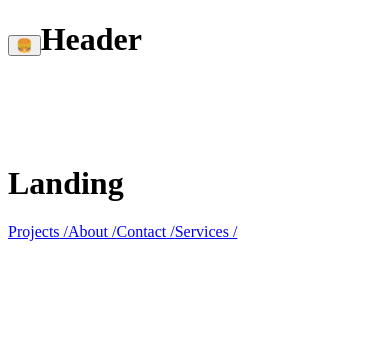
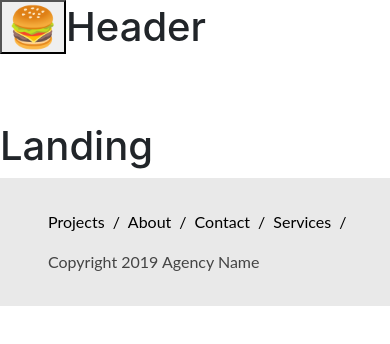
Before and after one commit to calvchum/agency-webpage, a React (Create React App) app: page / in a window 390 px wide. Shown: the top 344 px of the page. Built offline with nearby package versions, Linux system fonts and the light colour scheme.

Commit message:
footer done & responsive

```diff
--- a/package.json
+++ b/package.json
@@ -3,6 +3,7 @@
   "version": "0.1.0",
   "private": true,
   "dependencies": {
+    "bootstrap": "^4.3.1",
     "node-sass": "^4.12.0",
     "react": "^16.8.6",
     "react-bootstrap": "^1.0.0-beta.8",
--- a/src/components/Footer.js
+++ b/src/components/Footer.js
@@ -5,28 +5,30 @@ import { Container, Row, Col } from 'react-bootstrap';
 
 class Footer extends Component {
   render() {
+
+  {/* NAVIGATION LINKS */}
     let menuLinks = data.menuItems.map((item, i) => {
       return (
-        <Link to={item.link} key={i}>
-          <li className="footer-link-item" key={i}>{item.title} / </li>
+        <Link to={item.link} className="body-text footer-link-item" key={i}>
+          <li key={i}> {item.title} </li>
+          <div> / </div>
         </Link>
       )
     })
 
     return (
-      <Container>
-        <Row>
-          <Col>
+        <Row className="footer-container">
+    {/* RENDERING NAVIGATION LINKS */}
+          <Col className="footer-content-align" xs="12" md="6" lg="6">
             <ul className="footer-navigation">
               {menuLinks}
             </ul>
           </Col>
-
-          <Col>
-
+    {/* COPYRIGHT */}
+          <Col className="footer-content-align copyright-justify-content" xs="12" md="6" lg="6">
+            <p className="body-text ">Copyright 2019 Agency Name</p>
           </Col>
         </Row>
-      </Container>
     );
   }
 }
--- a/src/index.js
+++ b/src/index.js
@@ -1,8 +1,9 @@
 import React from 'react';
 import ReactDOM from 'react-dom';
+import './styles/style.scss';
+import 'bootstrap/dist/css/bootstrap.min.css';
+import * as serviceWorker from './serviceWorker';
 import App from './components/App';
-import * as serviceWorker from './serviceWorker';
-import './styles/style.scss';
 
 
 ReactDOM.render(<App />, document.getElementById('root'));
--- a/src/styles/_footer.scss
+++ b/src/styles/_footer.scss
@@ -1,10 +1,48 @@
+.footer-container {
+  min-height: 88px;
+  background: $grey;
+  padding: 24px 0px;
+}
+
 .footer-navigation {
   display: flex;
   list-style: none;
-  padding: 0px;
+  padding-left: 48px;
+  margin: 0px;
+}
+.footer-content-align {
+  display: flex;
+  align-items: center;
+  color: $charcoal;
+}
+.copyright-justify-content {
+  justify-content: flex-end;
+  margin-bottom: 0px;
+  & p {
+    margin-bottom: 0px;
+    padding: 0px 48px 0px 0px;
+  }
+}
+.footer-link-item {
+  text-decoration: none !important;
+  display: flex;
+  color: #000000;
+  &:hover {
+    color: $charcoal;
+  }
+  & div {
+    padding: 0px 8px;
+  }
 }
 
-.footer-link-item {
-    text-decoration: none !important;
-
+@media (max-width: 768px) {
+  .copyright-justify-content {
+    justify-content: flex-start;
+    & p {
+      padding: 0px 0px 0px 48px;
+    }
   }
+  .footer-content-align {
+    padding: 8px 0px;
+  }
+}
```
Also changed, not shown: 1 other file (tests, documents, lock files or other folders).
